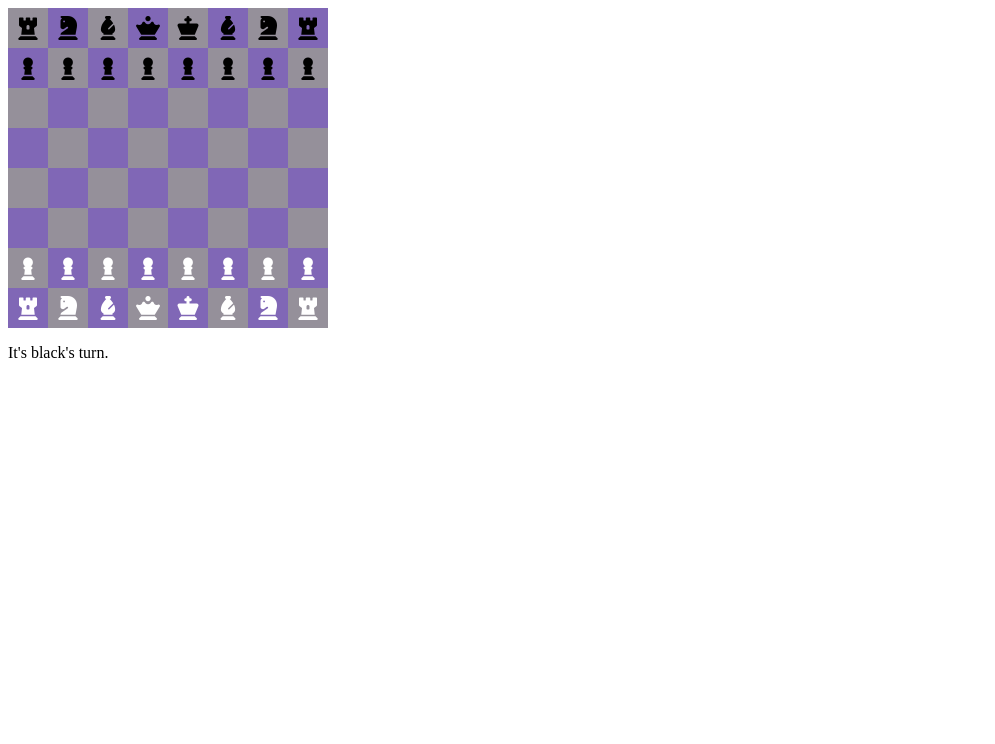
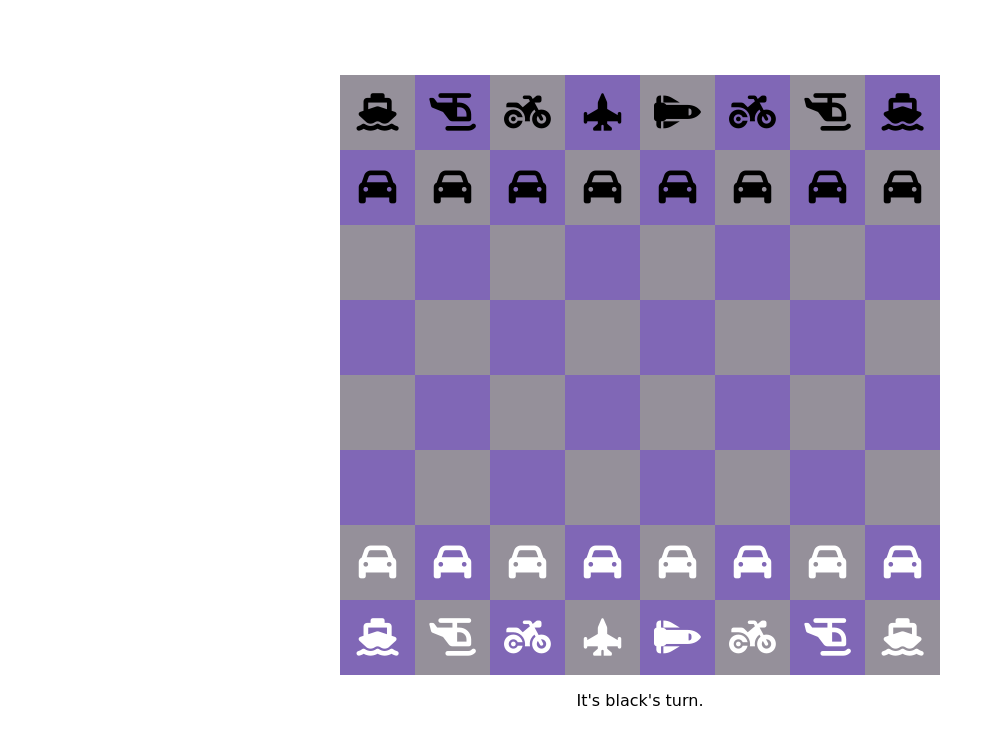
Before and after one commit to vidyut-veedgav/chess, a website: page index.html in a window 1280 px wide. Shown: the whole page, without its empty margins (0-995 px from the left). Drawn offline with Linux system fonts and the light colour scheme.

Commit message:
Game complete, must update UI

```diff
--- a/app.js
+++ b/app.js
@@ -634,12 +634,12 @@ function revertIds() {
 function checkForWin() {
     const kings = Array.from(document.querySelectorAll('#king'))
     console.log(kings);
-    if (kings.some(kings => king.firstChild.classList.contains('white'))) {
+    if (!kings.some(king => king.firstChild.classList.contains('white'))) {
         infoDisplay.innerHTML = "Black player wins!"
         const allSquares = document.querySelectorAll('.square')
         allSquares.forEach(square => square.firstChild?.setAttribute('draggable', false))
     }
-    if (kings.some(kings => king.firstChild.classList.contains('black'))) {
+    if (kings.some(king => king.firstChild.classList.contains('black'))) {
         infoDisplay.innerHTML = "White player wins!"
         const allSquares = document.querySelectorAll('.square')
         allSquares.forEach(square => square.firstChild?.setAttribute('draggable', false))
--- a/index.html
+++ b/index.html
@@ -6,25 +6,46 @@
     <link rel="stylesheet" href="https://cdnjs.cloudflare.com/ajax/libs/font-awesome/6.5.1/css/all.min.css" integrity="sha512-DTOQO9RWCH3ppGqcWaEA1BIZOC6xxalwEsw9c2QQeAIftl+Vegovlnee1c9QX4TctnWMn13TZye+giMm8e2LwA==" crossorigin="anonymous" referrerpolicy="no-referrer" />
 </head>
 <body>
+    <div id="container">
+        <div id="gameboard"></div>
+        <p>It's <span id="player"></span>'s turn.</p>
+        <p id="information"></p>
+    </div>
+    <!--
     <div id="gameboard"></div>
     <p>It's <span id="player"></span>'s turn.</p>
     <p id="information"></p>
-
+    -->
     <script src="pieces.js"></script>
     <script src="app.js"></script>
 </body>
 
 <style>
+
+    body {
+        display: flex;
+        align-items: center;
+        justify-content: center;
+        height: 100vh;
+        margin: 0;
+        background-color: rgb(255, 255, 255); /* Add your desired background color */
+        font-family: cursive;
+    }
+
+    #container {
+        text-align: center;
+    }
+
     #gameboard {
-    width: 320px;
-    height: 320px;
-    display: flex;
-    flex-wrap: wrap;
+        width: 600px;
+        height: 600px;
+        display: flex;
+        flex-wrap: wrap;
     }
 
     .square {
-        height: 40px;
-        width: 40px;
+        height: 75px;
+        width: 75px;
         display: flex;
         align-items: center;
         justify-content: center;
@@ -32,12 +53,12 @@
     }
 
     .square div {
-        height: 40px;
-        width: 40px;
+        height: 75px;
+        width: 75px;
         display: flex;
         align-items: center;
         justify-content: center;
-        font-size: 24px;
+        font-size: 37.5px;
         position: relative;
     }
 
--- a/pieces.js
+++ b/pieces.js
@@ -1,6 +1,48 @@
+
+const king = '<div class="piece" id="king"><i class="fa-solid fa-shuttle-space"></i></div>'
+const queen = '<div class="piece" id="queen"><i class="fa-solid fa-jet-fighter-up"></i></div>'
+const knight = '<div class="piece" id="knight"><i class="fa-solid fa-helicopter"></i></div>'
+const bishop = '<div class="piece" id="bishop"><i class="fa-solid fa-motorcycle"></i></div>'
+const rook = '<div class="piece" id="rook"><i class="fa-solid fa-ship"></i></div>'
+const pawn = '<div class="piece" id="pawn"><i class="fa-solid fa-car"></i></div>'
+
+
+
+/*
+
 const king = '<div class="piece" id="king"><i class="fa-solid fa-chess-king"></i></div>'
 const queen = '<div class="piece" id="queen"><i class="fa-solid fa-chess-queen"></i></div>'
 const knight = '<div class="piece" id="knight"><i class="fa-solid fa-chess-knight"></i></div>'
 const bishop = '<div class="piece" id="bishop"><i class="fa-solid fa-chess-bishop"></i></div>'
 const rook = '<div class="piece" id="rook"><i class="fa-solid fa-chess-rook"></i></div>'
 const pawn = '<div class="piece" id="pawn"><i class="fa-solid fa-chess-pawn"></i></div>'
+
+
+//<i class="fa-solid fa-hippo"></i>
+//
+//
+
+/*
+
+pawn:
+<i class="fa-solid fa-cart-shopping"></i>
+
+rook:
+<i class="fa-solid fa-truck-front"></i>
+
+knight:
+<i class="fa-solid fa-horse"></i>
+
+bishop:
+<i class="fa-solid fa-motorcycle"></i>
+
+queen:
+<i class="fa-solid fa-jet-fighter-up"></i>
+
+king:
+<i class="fa-solid fa-sleigh"></i>
+
+
+
+
+*/
```
